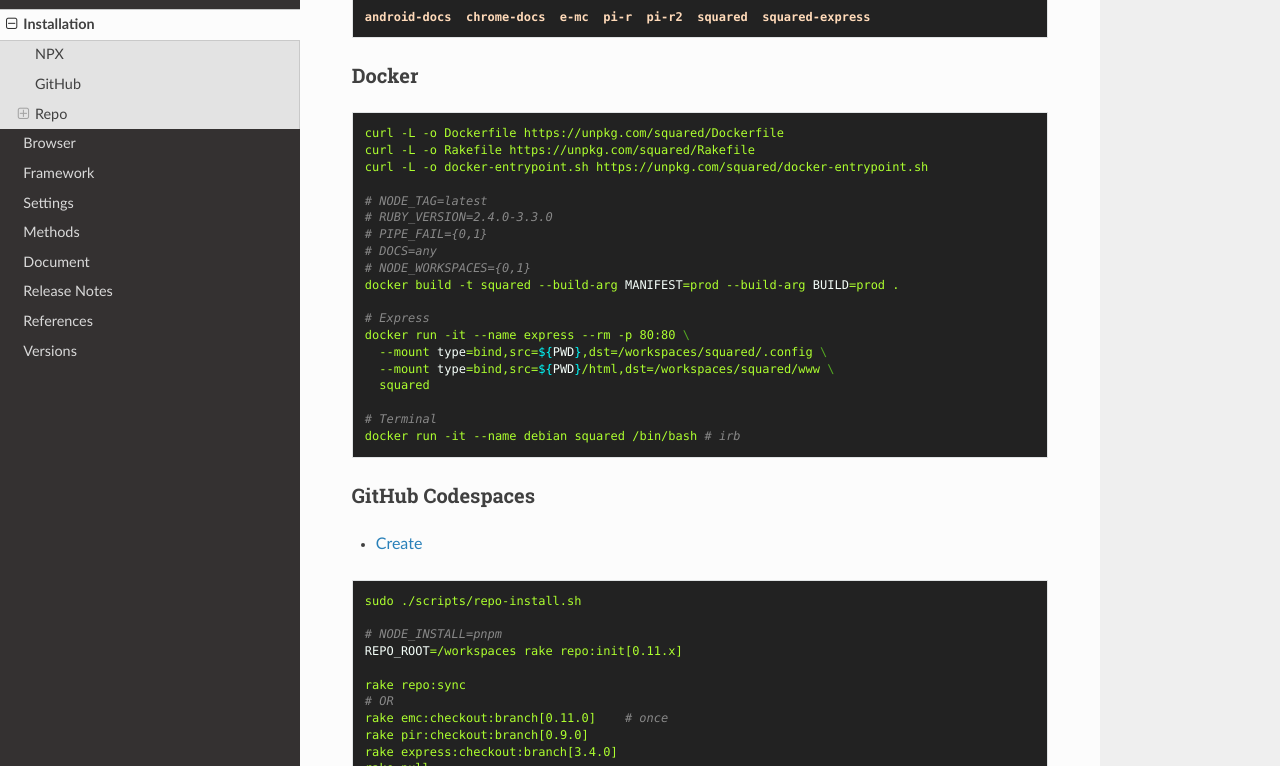
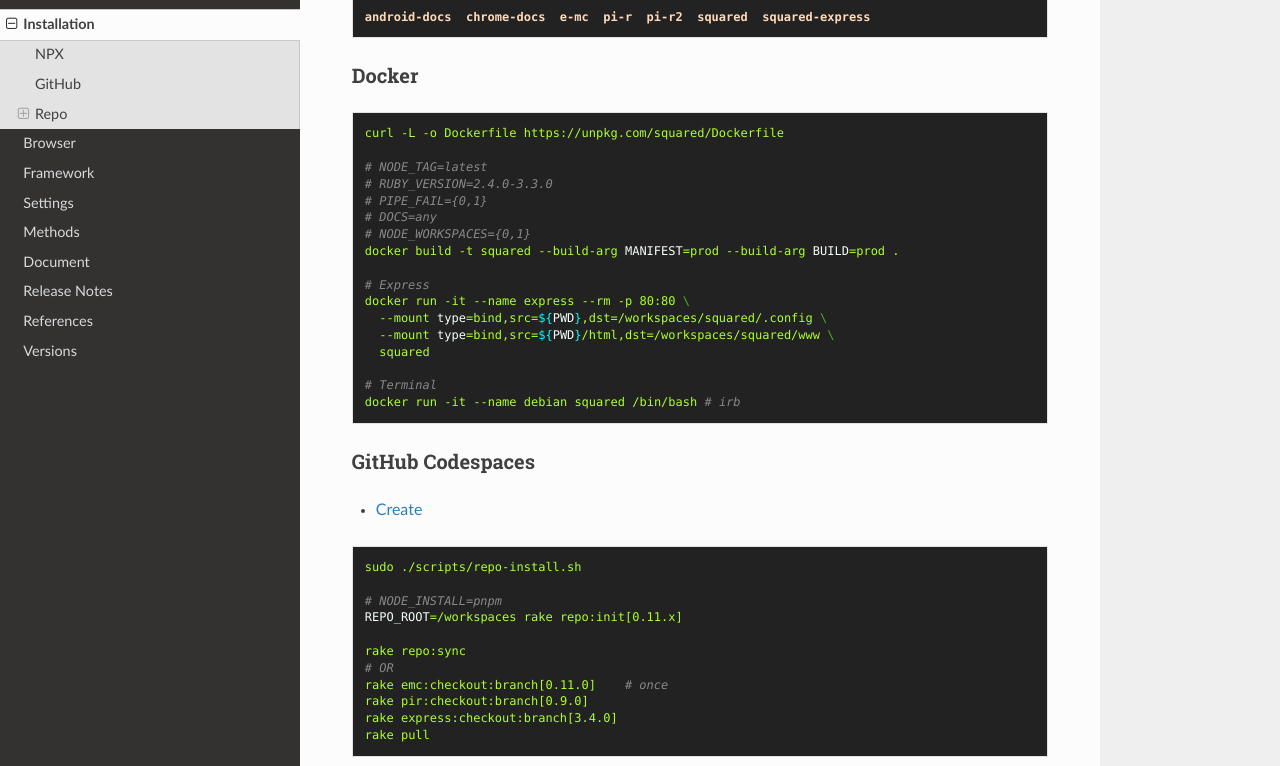
Before and after one commit to anpham6/android-docs, a Sphinx documentation site: the page built from source/installation.rst, in a window 1280 px wide and 900 px high, scrolled down 2401 px, cut to the strip 134-900 px from the top of the window. Built offline with Sphinx 7.4.7 and the Read the Docs theme 3.1.0, drawn with Linux system fonts in a browser that asks for light colours.

Commit message:
Docker: Rakefile is downloaded from external server.

```diff
--- a/source/installation.rst
+++ b/source/installation.rst
@@ -146,8 +146,6 @@
 .. code-block::
 
   curl -L -o Dockerfile https://unpkg.com/squared/Dockerfile
-  curl -L -o Rakefile https://unpkg.com/squared/Rakefile
-  curl -L -o docker-entrypoint.sh https://unpkg.com/squared/docker-entrypoint.sh
 
   # NODE_TAG=latest
   # RUBY_VERSION=2.4.0-3.3.0
```
